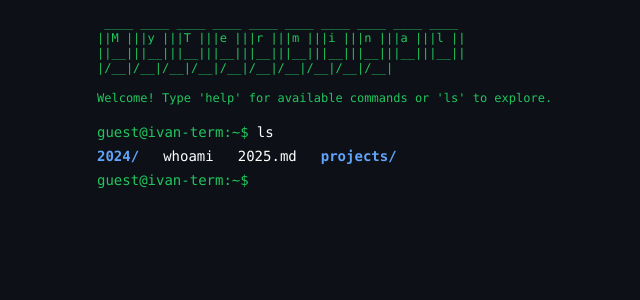
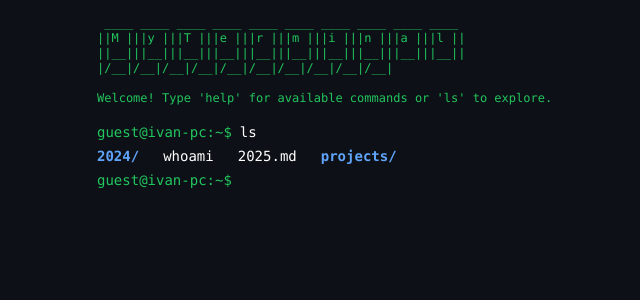
Before and after one commit to divakaivan/divakaivan.github.io, a Next.js app: page / in a window 1280 px wide. Shown: the top 300 px of the page, without its empty margins (111-751 px from the left). Built offline with nearby package versions, Linux system fonts and the light colour scheme.

Commit message:
Update Terminal.tsx

```diff
--- a/components/Terminal.tsx
+++ b/components/Terminal.tsx
@@ -34,7 +34,7 @@ const WELCOME = `\
 Welcome! Type 'help' for available commands or 'ls' to explore.`;
 
 function getPrompt(path: string): string {
-  return `guest@ivan-term:${displayPath(path)}$`;
+  return `guest@ivan-pc:${displayPath(path)}$`;
 }
 
 export default function Terminal() {
```
